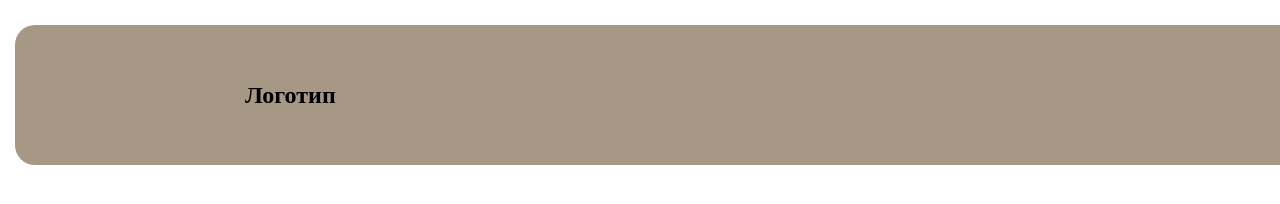
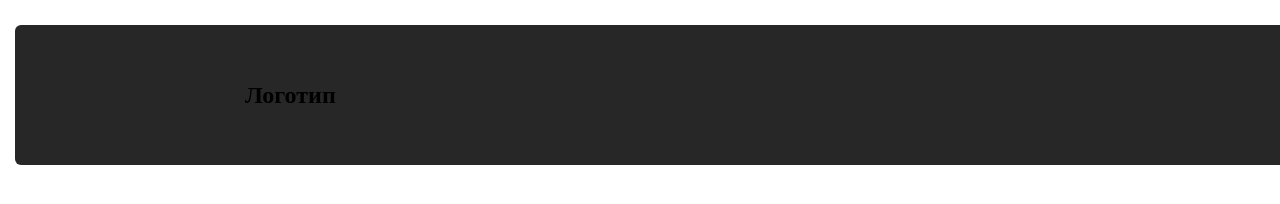
Before and after one commit to DalgatAhi/practic_11, a plain HTML site: page index.html in a window 1280 px wide. Drawn offline with Linux system fonts and the light colour scheme.

Commit message:
Update style.css

```diff
--- a/style.css
+++ b/style.css
@@ -22,8 +22,8 @@ header {
     align-items: center;
     width: 1870px;
     height: 140px;
-    background-color: #A79785;
-    border-radius: 20px;
+    background-color: #272727;
+    border-radius: 6px;
     margin: 25px 15px 0px 15px;
 }
 
```
